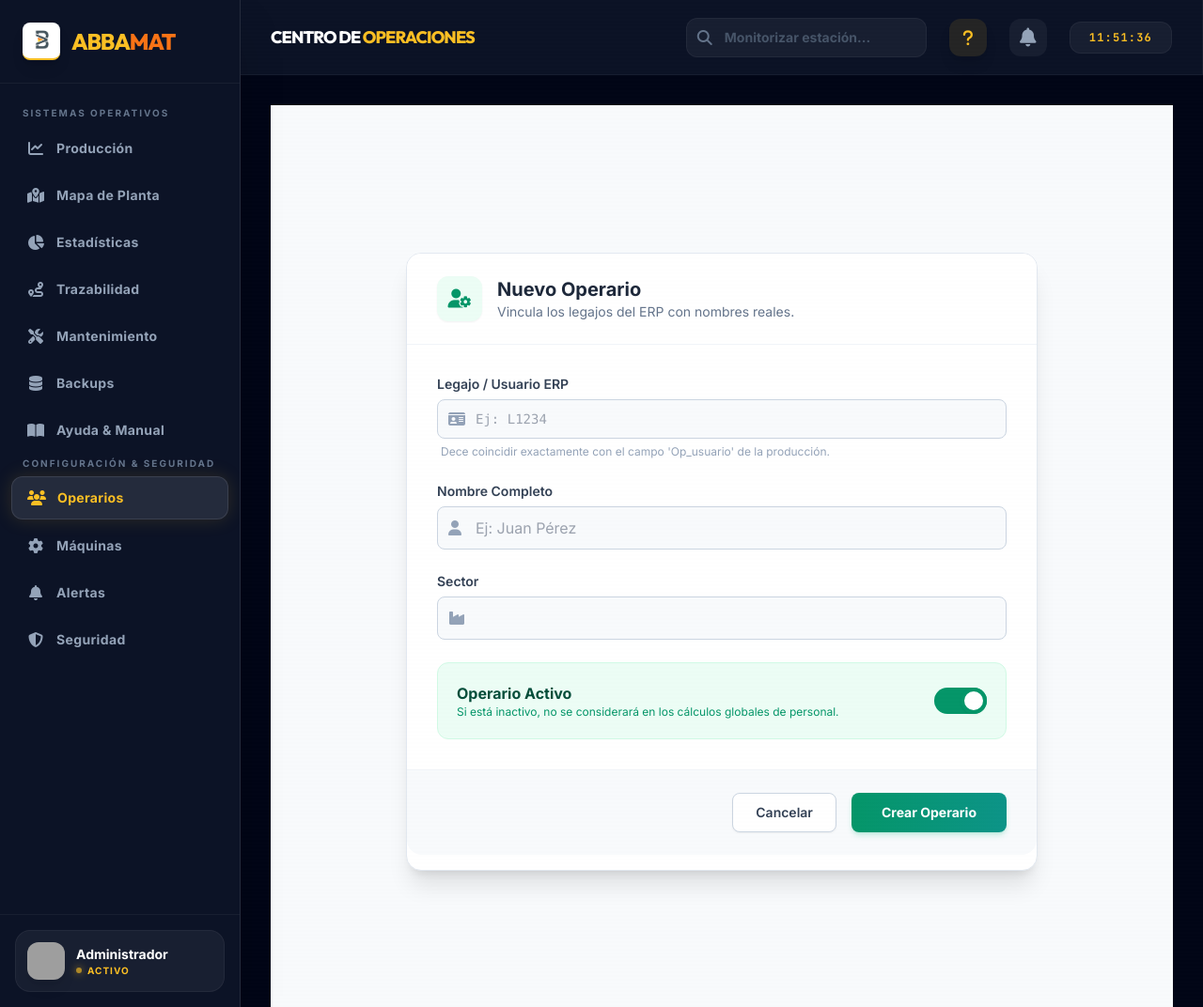
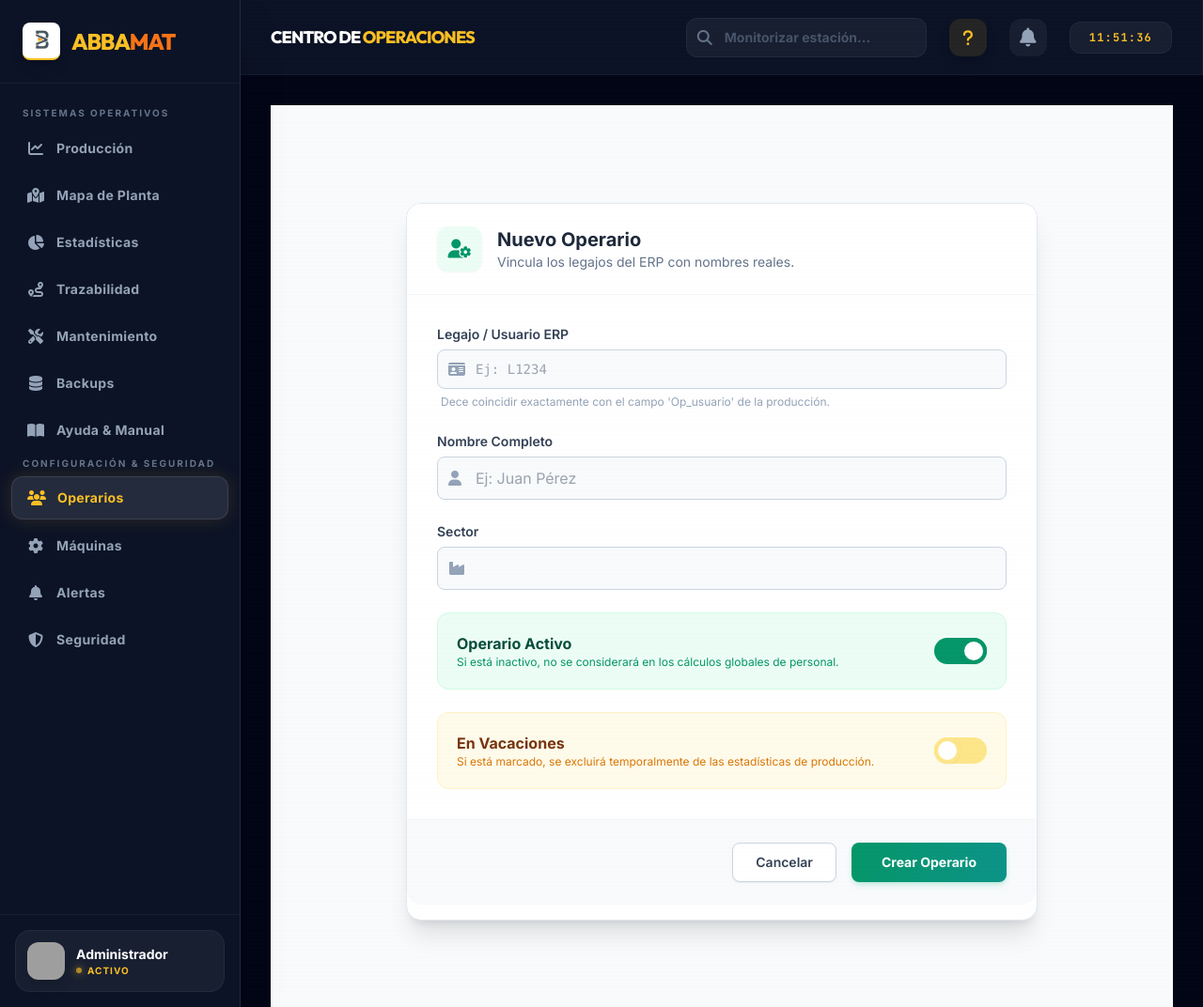
Before and after one commit to CARsoftAR/tablerotoiempos, a Django app: page /dashboard/gestion-personal/crear/ in a window 1280 px wide. Shown: the whole page at 94% size. Run offline with Django 5.2, Linux system fonts and the light colour scheme; data that the repository does not hold is empty; some libraries are stand-ins or nearby versions; grey boxes are pictures that could not be loaded.

Commit message:
Exclusion de operarios en vacaciones de KPIs y correcciones de OEE historico

```diff
--- a/dashboard/models.py
+++ b/dashboard/models.py
@@ -208,6 +208,7 @@ class OperarioConfig(models.Model):
     legajo = models.CharField(max_length=50, unique=True, verbose_name="Legajo (ID ERP)")
     nombre = models.CharField(max_length=150, verbose_name="Nombre Completo")
     activo = models.BooleanField(default=True)
+    en_vacaciones = models.BooleanField(default=False, verbose_name="En Vacaciones")
     sector = models.CharField(max_length=50, default='PRODUCCION')
 
     class Meta:
--- a/dashboard/views.py
+++ b/dashboard/views.py
@@ -144,7 +144,8 @@ def dashboard_produccion(request, return_context=False, force_date=None, force_s
         operarios_db = OperarioConfig.objects.all()
         for o in operarios_db:
             nombres_operarios[o.legajo] = o.nombre
-            if o.activo and o.sector == 'PRODUCCION':
+            # EXCLUSIÓN CRÍTICA: Los operarios de vacaciones NO se tienen en cuenta para producción
+            if o.activo and o.sector == 'PRODUCCION' and not o.en_vacaciones:
                 operarios_activos_ids.add(o.legajo)
     except: pass
 
@@ -262,7 +263,7 @@ def dashboard_produccion(request, return_context=False, force_date=None, force_s
 
         non_prod_keywords = ['REPROCESO', 'RETRABAJO', 'DESCARTE', 'SCRAP']
         # Sincronizado con obtener_auditoria: Solo descansos reales restan disponibilidad total
-        descanso_keywords = ['DESCANSO', 'ALMUERZO', 'PAUSA']
+        descanso_keywords = ['DESCANSO', 'ALMUERZO', 'PAUSA', 'VACACIONES', 'LICENCIA']
 
         # Estas tareas son laborales pero no tienen estándar productivo, usamos Regla 1:1
         special_keywords = [
@@ -1194,7 +1195,7 @@ def dashboard_produccion(request, return_context=False, force_date=None, force_s
         h_perf = (h_std * 60 / h_prod * 100) if h_prod > 0 else 0
         history_trend.append({
             'day': d_check.strftime('%d/%m'),
-            'oee': round(h_perf * 0.8, 1) # Estimación rápida OEE Histórico
+            'oee': round(h_perf, 1) # Eliminado el factor 0.8 arbitrario
         })
 
     # 2. Pareto de Paradas (Motivos de interrupción)
@@ -1507,7 +1508,8 @@ def crear_operario(request):
                 legajo=legajo,
                 nombre=nombre,
                 sector=sector,
-                activo=request.POST.get('activo') == 'on'
+                activo=request.POST.get('activo') == 'on',
+                en_vacaciones=request.POST.get('en_vacaciones') == 'on'
             )
             messages.success(request, 'Operario creado correctamente.')
             return redirect('gestion_personal')
@@ -1526,6 +1528,7 @@ def editar_operario(request, pk):
             operario.nombre = request.POST.get('nombre').strip()
             operario.sector = request.POST.get('sector').strip() or "PRODUCCION"
             operario.activo = request.POST.get('activo') == 'on'
+            operario.en_vacaciones = request.POST.get('en_vacaciones') == 'on'
             operario.save()
             messages.success(request, 'Operario actualizado.')
             return redirect(reverse('gestion_personal') + f'?page={page}')
@@ -2200,15 +2203,48 @@ def estadisticas_avanzadas(request):
         active_machines_day = list(qs_day.values_list('id_maquina', flat=True).distinct())
         active_machines_count = len(active_machines_day) or 1
 
-        # Approx OEE for Trend
-        total_planned_mins = active_machines_count * 540 # Default 9hs
+        # --- DYNAMIC AVAILABILITY (Synchronized with main dashboard) ---
+        total_planned_mins_day = 0
+        from .models import MaquinaConfig
+        m_configs_day = {m.id_maquina: m for m in MaquinaConfig.objects.filter(id_maquina__in=active_machines_day)}
+
+        for mid in active_machines_day:
+            mcfg = m_configs_day.get(mid)
+            m_start = datetime.time(7, 0)
+            m_end = datetime.time(16, 0)
+            works = True
+            if mcfg:
+                wd = d_loop.weekday()
+                if wd < 5:
+                    m_start, m_end = mcfg.horario_inicio_sem, mcfg.horario_fin_sem
+                elif wd == 5:
+                    works, m_start, m_end = mcfg.trabaja_sabado, mcfg.horario_inicio_sab or m_start, mcfg.horario_fin_sab or m_end
+                else:
+                    works, m_start, m_end = mcfg.trabaja_domingo, mcfg.horario_inicio_dom or m_start, mcfg.horario_fin_dom or m_end
+
+            if works:
+                def t2m(t): return t.hour * 60 + t.minute
+                s_m, e_m = t2m(m_start), t2m(m_end)
+                if e_m < s_m: e_m += 1440
+                full_m = e_m - s_m
+
+                if d_loop == today_date:
+                    cur_m = now_local.hour * 60 + now_local.minute
+                    if cur_m < s_m: total_planned_mins_day += 0
+                    elif cur_m > e_m: total_planned_mins_day += full_m
+                    else: total_planned_mins_day += (cur_m - s_m)
+                else:
+                    total_planned_mins_day += full_m
+
         total_real_mins = aggregation['sum_real'] or 0
-        avail = min(1.0, (total_real_mins / total_planned_mins)) if total_planned_mins > 0 else 0
+        avail = min(1.0, (total_real_mins / total_planned_mins_day)) if total_planned_mins_day > 0 else 0
 
         prod_mins_only = qs_day.filter(es_interrupcion=False).aggregate(s=Sum('tiempo_minutos'))['s'] or 0
+        # sum_std is in HOURS from ERP, convert to Minutes for perf if prod_mins is mins
+        # OR: stays as Ratio if we use (sum_std_hrs / prod_hrs)
         perf = ((aggregation['sum_std'] or 0) / (prod_mins_only / 60.0)) if prod_mins_only > 0 else 0
 
-        oee_day = min(100.0, (avail * perf * 1.0) * 100) if d_loop.weekday() != 6 else 0
+        oee_day = min(100.0, (avail * perf * 100.0)) if d_loop.weekday() != 6 else 0
         trend_data.append({'full_date': d_loop.strftime('%Y-%m-%d'), 'date': d_loop.strftime('%d/%m'), 'oee': round(oee_day, 1)})
 
         # --- Machine & Bottleneck Accumulation ---
@@ -2275,13 +2311,15 @@ def estadisticas_avanzadas(request):
 
         mins_passed = (current_hour - SHIFT_START_HOUR) * 60 + current_min
         if 0 < mins_passed < SHIFT_TOTAL_MINS:
-            # Factor de aceleración/desaceleración basado en los últimos 30 min (simulado o simplificado)
             projection['current'] = current_oee
-            # Proporción simple: si mantengo este OEE, terminaré en el mismo OEE (Avail y Perf promedio)
-            # Pero si Avail cae, el final cae. Por ahora usamos el corriente como base proyectada estable.
-            projection['projected'] = round(current_oee * 1.05 if current_oee < 85 else current_oee, 1) # Simulación de optimismo
-            if current_oee > 80: projection['trend'] = 'up'
-            elif current_oee < 60: projection['trend'] = 'down'
+            # Proyección lineal: Si mantengo el ritmo de eficiencia (Std / Tiempo Transcurrido)
+            # Extrapolamos el OEE actual a la jornada completa
+            projection['projected'] = current_oee
+            # Trend based on last 2 records
+            if len(trend_data) > 2:
+                prev_oee = trend_data[-2]['oee']
+                if current_oee > prev_oee + 5: projection['trend'] = 'up'
+                elif current_oee < prev_oee - 5: projection['trend'] = 'down'
         else:
             projection['current'] = current_oee
             projection['projected'] = current_oee
--- a/templates/dashboard/form_operario.html
+++ b/templates/dashboard/form_operario.html
@@ -77,6 +77,18 @@
                     </div>
                 </div>
 
+                <!-- Vacaciones -->
+                <div class="bg-amber-50 border border-amber-100 rounded-xl p-5 flex items-center justify-between">
+                    <div>
+                        <label for="en_vacaciones" class="block text-base font-bold text-amber-900 cursor-pointer">En Vacaciones</label>
+                        <p class="text-xs text-amber-600">Si está marcado, se excluirá temporalmente de las estadísticas de producción.</p>
+                    </div>
+                    <div class="relative inline-block w-14 align-middle select-none transition duration-200 ease-in">
+                        <input type="checkbox" name="en_vacaciones" id="en_vacaciones" class="toggle-checkbox absolute block w-7 h-7 rounded-full bg-white border-4 appearance-none cursor-pointer border-amber-200 checked:right-0 checked:border-amber-600 transition-all duration-300 shadow-sm" {% if operario.en_vacaciones %}checked{% endif %}/>
+                        <label for="en_vacaciones" class="toggle-label block overflow-hidden h-7 rounded-full bg-amber-200 cursor-pointer"></label>
+                    </div>
+                </div>
+
             </div>
 
             <!-- Footer Buttons -->
--- a/templates/dashboard/gestion_personal.html
+++ b/templates/dashboard/gestion_personal.html
@@ -96,7 +96,11 @@
                                 </span>
                             </td>
                             <td class="px-6 py-5">
-                                {% if op.activo %}
+                                {% if op.en_vacaciones %}
+                                    <span class="inline-flex items-center gap-1.5 px-2.5 py-1 rounded-full text-xs font-semibold bg-amber-50 text-amber-700 border border-amber-100">
+                                        <i class="fas fa-umbrella-beach text-[10px]"></i> Vacaciones
+                                    </span>
+                                {% elif op.activo %}
                                     <span class="inline-flex items-center gap-1.5 px-2.5 py-1 rounded-full text-xs font-semibold bg-emerald-50 text-emerald-700 border border-emerald-100">
                                         <span class="w-1.5 h-1.5 rounded-full bg-emerald-500"></span> Activo
                                     </span>
```
Also changed, not shown: dashboard/migrations/0019_alter_alertahistorial_options_alter_auditlog_options_and_more.py (added).
